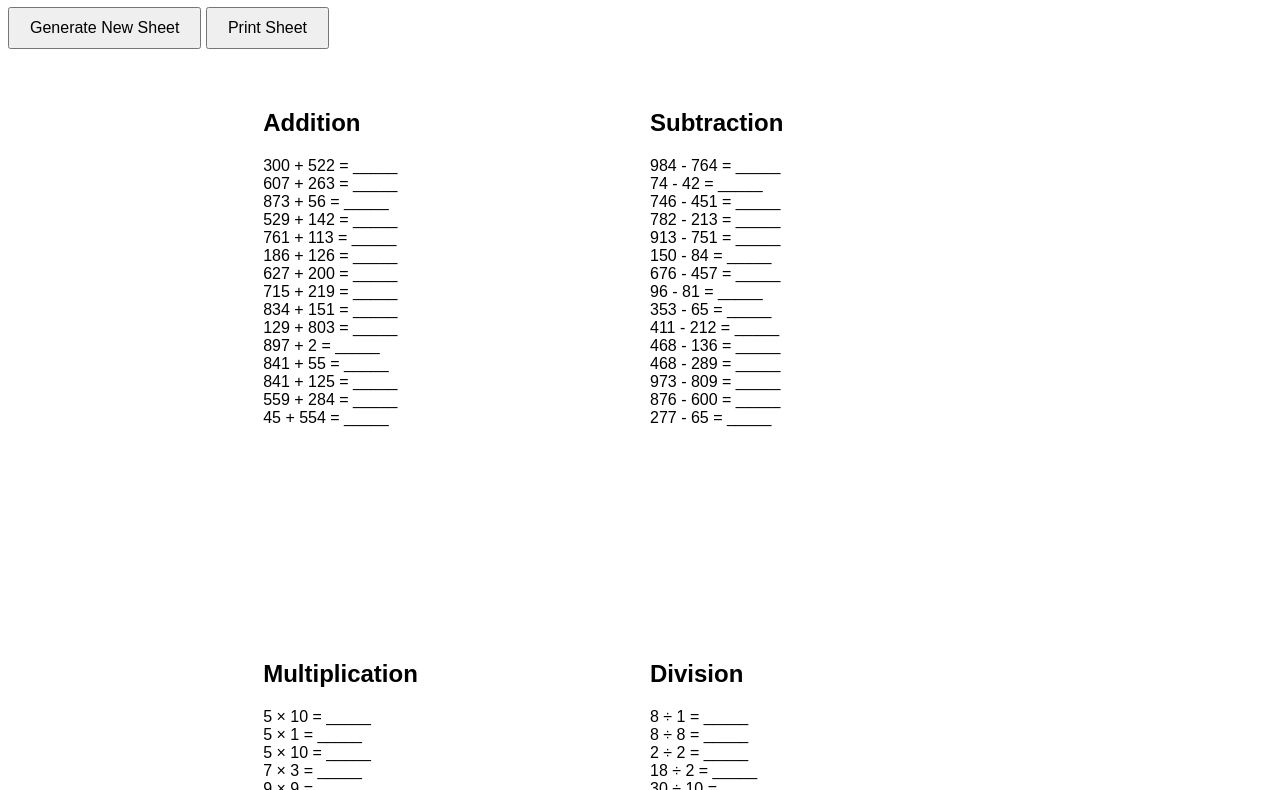
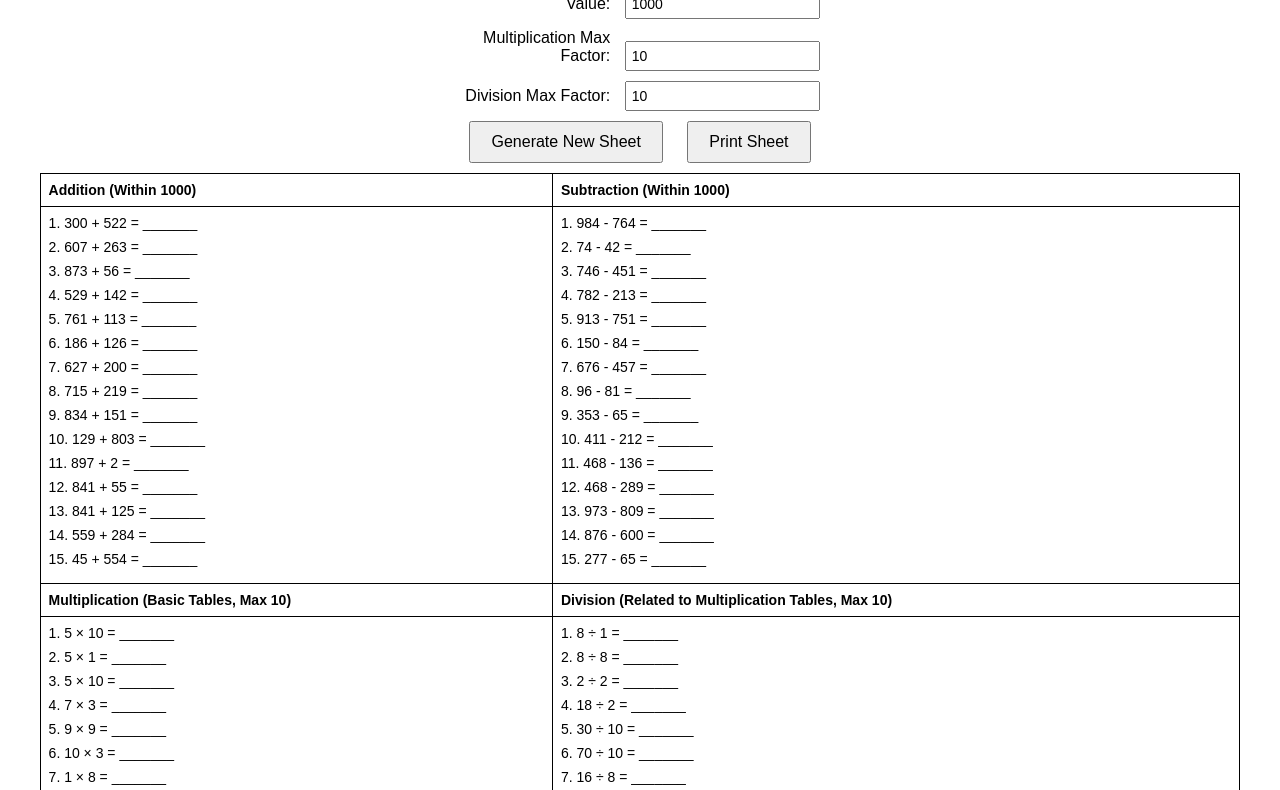
Before and after one commit to CHENGWEI001/MathSheetGenerator, a plain HTML site: page index.html in a window 1280 px wide. Shown: the part 73-863 px from the top of the page. Drawn offline with Linux system fonts and the light colour scheme.

Commit message:
support custom maxnumber and max factor

```diff
--- a/index.html
+++ b/index.html
@@ -1,135 +1,207 @@
 <!DOCTYPE html>
-<html lang="en">
+<html>
 <head>
-    <meta charset="UTF-8">
-    <meta name="viewport" content="width=device-width, initial-scale=1.0">
-    <title>Math Sheet Generator</title>
+<title>Math Practice Sheet</title>
 <style>
   body {
     font-family: sans-serif;
   }
-        #mathSheet {
-            display: grid;
-            grid-template-columns: repeat(2, 1fr);
-            grid-template-rows: repeat(2, 1fr);
-            gap: 20px;
-            width: 210mm; /* A4 width */
-            height: 297mm; /* A4 height */
-            margin: 0 auto;
-            padding: 20px;
-            box-sizing: border-box;
+  table {
+    width: 95%; /* Adjust width for A4 */
+    border-collapse: collapse;
+    margin: 10px auto; /* Adjust margins for A4 */
   }
-        .problem-section {
-            margin-bottom: 0px;
+  th, td {
+    border: 1px solid black;
+    padding: 8px; /* Adjust padding for A4 */
+    text-align: left;
+    vertical-align: top;
+    font-size: 14px; /* Adjust font size for A4 */
   }
   .problem {
-            margin-right: 0px;
-            display: block;
-            width: 100%; /* Adjust width as needed */
+    margin-bottom: 8px; /* Adjust spacing for A4 */
   }
-        button {
+  @media print {
+    body {
+      font-size: 12pt;
+    }
+    table {
+      width: 100%;
+    }
+    th, td {
+      padding: 6px;
+      font-size: 11pt;
+    }
+    .problem {
+      margin-bottom: 6px;
+    }
+  }
+  .no-print {
+    margin: 10px auto;
+    text-align: center;
+  }
+  .no-print button {
     padding: 10px 20px;
     font-size: 16px;
     cursor: pointer;
-            margin-bottom: 20px;
+    margin: 0 10px;
+  }
+  .input-group {
+    margin-bottom: 10px;
+  }
+  .input-group label {
+    display: inline-block;
+    width: 150px;
+    text-align: right;
+    margin-right: 10px;
+  }
+  .input-group input {
+    padding: 5px;
+    font-size: 14px;
   }
   @media print {
     .no-print {
       display: none;
     }
-            #mathSheet {
+    body {
+      font-size: 12pt;
+    }
+    table {
       width: 100%;
-                height: 100%;
-                border: none;
-                margin: 0;
-                padding: 0;
+    }
+    th, td {
+      padding: 6px;
+      font-size: 11pt;
+    }
+    .problem {
+      margin-bottom: 6px;
     }
   }
 </style>
 </head>
 <body>
+
   <div class="no-print">
-        <h1>Math Sheet Generator</h1>
+    <div class="input-group no-print">
+      <label for="additionMaxValue">Addition Max Value:</label>
+      <input type="number" id="additionMaxValue" value="1000">
+    </div>
+    <div class="input-group no-print">
+      <label for="subtractionMaxValue">Subtraction Max Value:</label>
+      <input type="number" id="subtractionMaxValue" value="1000">
+    </div>
+    <div class="input-group no-print">
+      <label for="multiplicationMaxFactor">Multiplication Max Factor:</label>
+      <input type="number" id="multiplicationMaxFactor" value="10">
+    </div>
+    <div class="input-group no-print">
+      <label for="divisionMaxFactor">Division Max Factor:</label>
+      <input type="number" id="divisionMaxFactor" value="10">
+    </div>
     <button onclick="generateMathSheet()">Generate New Sheet</button>
     <button onclick="window.print()">Print Sheet</button>
   </div>
 
-    <div id="mathSheet">
+  <table>
+    <tr>
+      <th>Addition (Within <span id="additionMaxValueDisplay">1000</span>)</th>
+      <th>Subtraction (Within <span id="subtractionMaxValueDisplay">1000</span>)</th>
+    </tr>
+    <tr>
+      <td>
+        <div id="additionProblems">
+          <!-- Addition problems will be generated here -->
         </div>
+      </td>
+      <td>
+        <div id="subtractionProblems">
+          <!-- Subtraction problems will be generated here -->
+        </div>
+      </td>
+    </tr>
+    <tr>
+      <th>Multiplication (Basic Tables, Max <span id="multiplicationMaxFactorDisplay">10</span>)</th>
+      <th>Division (Related to Multiplication Tables, Max <span id="divisionMaxFactorDisplay">10</span>)</th>
+    </tr>
+    <tr>
+      <td>
+        <div id="multiplicationProblems">
+          <!-- Multiplication problems will be generated here -->
+        </div>
+      </td>
+      <td>
+        <div id="divisionProblems">
+          <!-- Division problems will be generated here -->
+        </div>
+      </td>
+    </tr>
+  </table>
 
   <script>
     function generateRandomInt(min, max) {
       return Math.floor(Math.random() * (max - min + 1)) + min;
     }
 
-        function generateAdditionProblems(numProblems = 15, maxValue = 1000) {
+    function generateAdditionProblems(numProblems = 15, maxValue) {
       let problems = [];
       for (let i = 0; i < numProblems; i++) {
         let num1 = generateRandomInt(1, maxValue);
         let num2 = generateRandomInt(1, maxValue - num1);
-                problems.push(`${num1} + ${num2} = _____`);
+        problems.push(`<div class="problem">${i + 1}. ${num1} + ${num2} = _______</div>`);
       }
       return problems;
     }
 
-        function generateSubtractionProblems(numProblems = 15, maxValue = 1000) {
+    function generateSubtractionProblems(numProblems = 15, maxValue) {
       let problems = [];
       for (let i = 0; i < numProblems; i++) {
         let num1 = generateRandomInt(1, maxValue);
         let num2 = generateRandomInt(1, num1);
-                problems.push(`${num1} - ${num2} = _____`);
+        problems.push(`<div class="problem">${i + 1}. ${num1} - ${num2} = _______</div>`);
       }
       return problems;
     }
 
-        function generateMultiplicationProblems(numProblems = 15, maxFactor = 10) {
+    function generateMultiplicationProblems(numProblems = 15, maxFactor) {
       let problems = [];
       for (let i = 0; i < numProblems; i++) {
         let num1 = generateRandomInt(1, maxFactor);
         let num2 = generateRandomInt(1, maxFactor);
-                problems.push(`${num1} × ${num2} = _____`);
+        problems.push(`<div class="problem">${i + 1}. ${num1} × ${num2} = _______</div>`);
       }
       return problems;
     }
 
-        function generateDivisionProblems(numProblems = 15, maxFactor = 10) {
+    function generateDivisionProblems(numProblems = 15, maxFactor) {
       let problems = [];
       for (let i = 0; i < numProblems; i++) {
         let num2 = generateRandomInt(1, maxFactor);
         let product = generateRandomInt(1, maxFactor) * num2;
-                problems.push(`${product} ÷ ${num2} = _____`);
+        problems.push(`<div class="problem">${i + 1}. ${product} ÷ ${num2} = _______</div>`);
       }
       return problems;
     }
 
     function generateMathSheet() {
-            const additionProblems = generateAdditionProblems();
-            const subtractionProblems = generateSubtractionProblems();
-            const multiplicationProblems = generateMultiplicationProblems();
-            const divisionProblems = generateDivisionProblems();
+      const additionMaxValue = parseInt(document.getElementById("additionMaxValue").value);
+      const subtractionMaxValue = parseInt(document.getElementById("subtractionMaxValue").value);
+      const multiplicationMaxFactor = parseInt(document.getElementById("multiplicationMaxFactor").value);
+      const divisionMaxFactor = parseInt(document.getElementById("divisionMaxFactor").value);
 
-            document.getElementById("mathSheet").innerHTML = `
-                <div class="problem-section">
-                    <h2>Addition</h2>
-                    ${additionProblems.map(problem => `<div class="problem">${problem}</div>`).join('')}
-                </div>
-                <div class="problem-section">
-                    <h2>Subtraction</h2>
-                    ${subtractionProblems.map(problem => `<div class="problem">${problem}</div>`).join('')}
-                </div>
-                <div class="problem-section">
-                    <h2>Multiplication</h2>
-                    ${multiplicationProblems.map(problem => `<div class="problem">${problem}</div>`).join('')}
-                </div>
-                <div class="problem-section">
-                    <h2>Division</h2>
-                    ${divisionProblems.map(problem => `<div class="problem">${problem}</div>`).join('')}
-                </div>
-            `;
+      document.getElementById("additionMaxValueDisplay").innerText = additionMaxValue;
+      document.getElementById("subtractionMaxValueDisplay").innerText = subtractionMaxValue;
+      document.getElementById("multiplicationMaxFactorDisplay").innerText = multiplicationMaxFactor;
+      document.getElementById("divisionMaxFactorDisplay").innerText = divisionMaxFactor;
+
+      document.getElementById("additionProblems").innerHTML = generateAdditionProblems(15, additionMaxValue).join('');
+      document.getElementById("subtractionProblems").innerHTML = generateSubtractionProblems(15, subtractionMaxValue).join('');
+      document.getElementById("multiplicationProblems").innerHTML = generateMultiplicationProblems(15, multiplicationMaxFactor).join('');
+      document.getElementById("divisionProblems").innerHTML = generateDivisionProblems(15, divisionMaxFactor).join('');
     }
 
     // Generate a sheet when the page loads
     generateMathSheet();
   </script>
+
 </body>
 </html>
```
Lines whose indentation alone changed are shown as unchanged.
